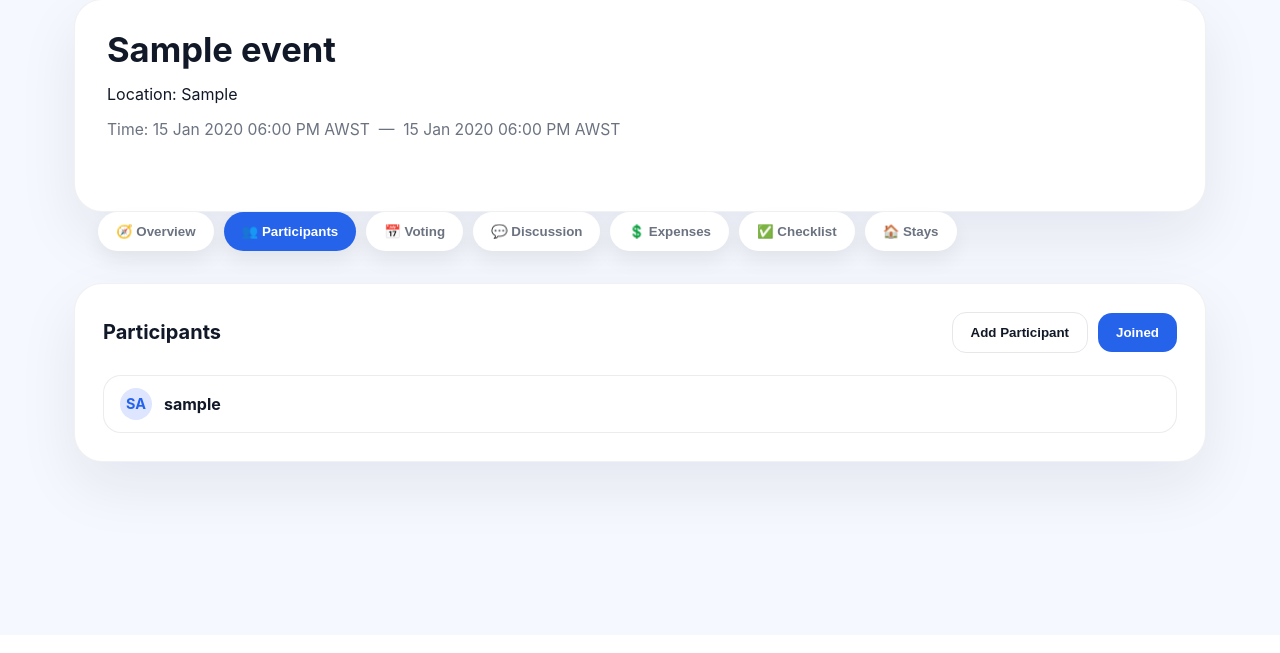
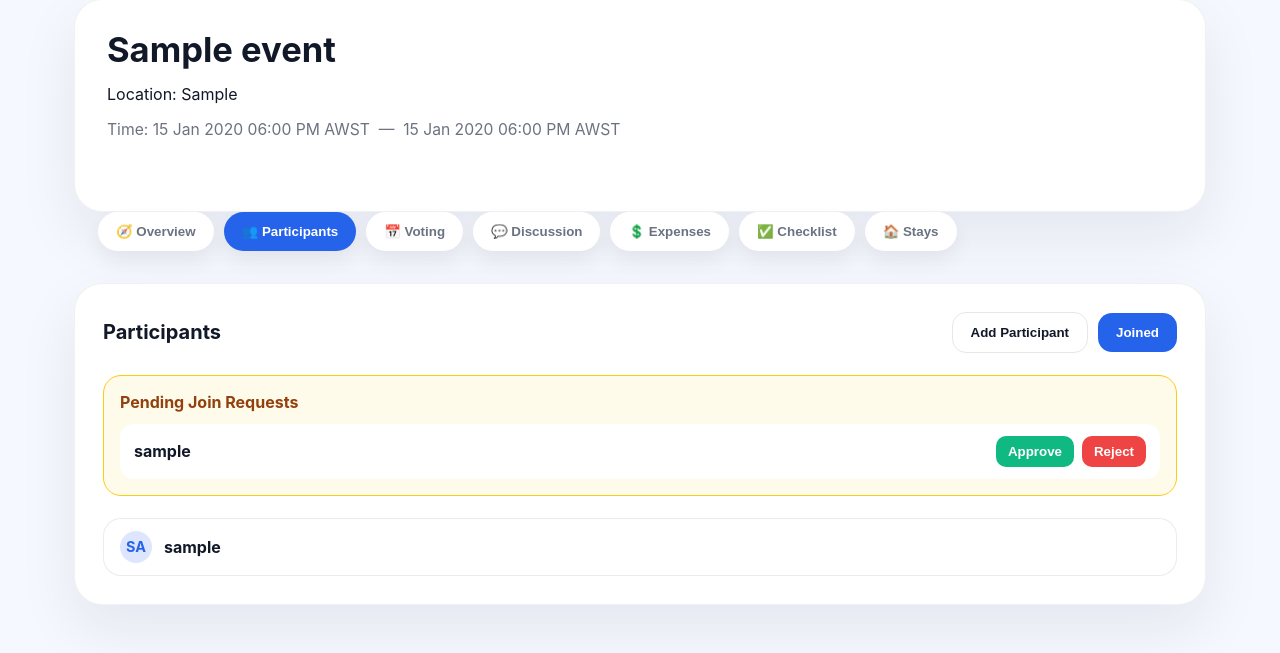
Before and after one commit to DanWiese/CITS3403_project, a Flask app: page /event-dashboard/1 in a window 1280 px wide, after a click on "👥 Participants". Shown: the part 165-818 px from the top of the page. Before the commit the page ends 676 px from the top, so only its background shows below. Run offline with Flask 3, Linux system fonts and the light colour scheme; the visitor is signed in with stand-in values (Sample User, id 1); data comes from the database, SQL or seed files in the repository; tables that the repository leaves empty hold one stand-in row (values such as "Sample post"); some libraries are stand-ins or nearby versions.

Commit message:
Invite token and sharing trials
Co-authored-by: Copilot <copilot@github.com>

```diff
--- a/app.py
+++ b/app.py
@@ -5,9 +5,11 @@ from werkzeug.security import generate_password_hash, check_password_hash
 from functools import wraps
 import json
 import os
+import secrets
 import socket
 from datetime import datetime, timezone
 from zoneinfo import ZoneInfo
+from sqlalchemy.exc import IntegrityError
 
 # Initialize Flask app
 app = Flask(__name__)
@@ -140,6 +142,27 @@ class EventDiscussionMessage(db.Model):
     event = db.relationship('Event', backref=db.backref('discussion_messages', lazy=True, cascade='all, delete-orphan'))
     user = db.relationship('User')
 
+
+class EventInviteToken(db.Model):
+    id = db.Column(db.Integer, primary_key=True)
+    event_id = db.Column(db.Integer, db.ForeignKey('event.id'), nullable=False)
+    token = db.Column(db.String(64), unique=True, nullable=False, index=True)
+    created_at = db.Column(db.DateTime, default=datetime.utcnow)
+    active = db.Column(db.Boolean, default=True, nullable=False)
+
+    event = db.relationship('Event', backref=db.backref('invite_tokens', lazy=True, cascade='all, delete-orphan'))
+
+
+class EventJoinRequest(db.Model):
+    id = db.Column(db.Integer, primary_key=True)
+    event_id = db.Column(db.Integer, db.ForeignKey('event.id'), nullable=False)
+    user_id = db.Column(db.Integer, db.ForeignKey('user.id'), nullable=False)
+    status = db.Column(db.String(20), default='pending', nullable=False)
+    created_at = db.Column(db.DateTime, default=datetime.utcnow)
+
+    event = db.relationship('Event', backref=db.backref('join_requests', lazy=True, cascade='all, delete-orphan'))
+    user = db.relationship('User')
+
 # Create tables
 with app.app_context():
     db.create_all()
@@ -165,6 +188,74 @@ def format_awst(dt):
 @app.template_filter('awst_datetime')
 def awst_datetime_filter(value):
     return format_awst(value)
+
+
+def get_or_create_event_invite(event):
+    invite = EventInviteToken.query.filter_by(event_id=event.id, active=True).order_by(EventInviteToken.created_at.desc()).first()
+    if invite is not None:
+        return invite
+
+    while True:
+        token = secrets.token_urlsafe(16)
+        invite = EventInviteToken(event_id=event.id, token=token)
+        db.session.add(invite)
+        try:
+            db.session.commit()
+            return invite
+        except IntegrityError:
+            db.session.rollback()
+
+
+def render_event_dashboard(event, active_tab='overview', allow_invite_access=False, invite_token=None):
+    participant = EventParticipant.query.filter_by(event_id=event.id, user_id=session['user_id']).first()
+    is_owner = event.user_id == session['user_id']
+
+    if event.is_private and not (is_owner or participant or allow_invite_access):
+        abort(403)
+
+    participants = EventParticipant.query.filter_by(event_id=event.id).order_by(EventParticipant.created_at.asc()).all()
+    vote_options = EventVoteOption.query.filter_by(event_id=event.id).order_by(EventVoteOption.created_at.asc()).all()
+    expenses = EventExpense.query.filter_by(event_id=event.id).order_by(EventExpense.created_at.asc()).all()
+    checklist_items = EventChecklistItem.query.filter_by(event_id=event.id).order_by(EventChecklistItem.created_at.asc()).all()
+    discussion_messages = EventDiscussionMessage.query.filter_by(event_id=event.id).order_by(EventDiscussionMessage.created_at.desc()).all()
+    expense_total = sum(expense.amount for expense in expenses)
+
+    user_vote = None
+    if vote_options:
+        user_vote = EventVote.query.join(EventVoteOption).filter(
+            EventVote.user_id == session['user_id'],
+            EventVoteOption.event_id == event.id
+        ).first()
+
+    pending_requests = []
+    if is_owner:
+        pending_requests = EventJoinRequest.query.filter_by(event_id=event.id, status='pending').order_by(EventJoinRequest.created_at.asc()).all()
+
+    invite_link = None
+    if is_owner:
+        invite = get_or_create_event_invite(event)
+        invite_token = invite.token
+        invite_link = get_share_url(f'/invite/{invite_token}')
+
+    return render_template(
+        'EVENT_DASHBOARD_FINAL.html',
+        username=session.get('username'),
+        event=event,
+        participants=participants,
+        vote_options=vote_options,
+        expenses=expenses,
+        expense_total=expense_total,
+        checklist_items=checklist_items,
+        discussion_messages=discussion_messages,
+        current_participant=participant,
+        current_vote=user_vote,
+        active_tab=active_tab,
+        share_url=invite_link,
+        invite_token=invite_token,
+        show_join_modal=allow_invite_access and event.is_private and not is_owner and participant is None,
+        pending_requests=pending_requests,
+        event_is_owner=is_owner,
+    )
 
 # ============ ROUTES ============
 
@@ -240,20 +331,35 @@ def signup():
 def dashboard():
     """Protected dashboard page"""
     user_id = session['user_id']
-    events = Event.query.filter_by(user_id=user_id).order_by(Event.start_datetime.asc()).all()
+    owned_events = Event.query.filter_by(user_id=user_id).all()
+    joined_events = (
+        Event.query
+        .join(EventParticipant, Event.id == EventParticipant.event_id)
+        .filter(EventParticipant.user_id == user_id, Event.user_id != user_id)
+        .all()
+    )
+
+    events_by_id = {}
+    for event in owned_events + joined_events:
+        event.is_owner = event.user_id == user_id
+        events_by_id[event.id] = event
+
+    events = sorted(events_by_id.values(), key=lambda event: event.start_datetime)
 
     now = datetime.utcnow()
     upcoming_count = sum(1 for event in events if event.start_datetime >= now)
     past_count = sum(1 for event in events if event.end_datetime < now)
 
-    rsvp_rows = (
-        db.session.query(EventParticipant.event_id, db.func.count(EventParticipant.id))
-        .join(Event, Event.id == EventParticipant.event_id)
-        .filter(Event.user_id == user_id, EventParticipant.user_id != user_id)
-        .group_by(EventParticipant.event_id)
-        .all()
-    )
-    event_rsvp_counts = {event_id: count for event_id, count in rsvp_rows}
+    visible_event_ids = list(events_by_id.keys())
+    event_rsvp_counts = {}
+    if visible_event_ids:
+        rsvp_rows = (
+            db.session.query(EventParticipant.event_id, db.func.count(EventParticipant.id))
+            .filter(EventParticipant.event_id.in_(visible_event_ids), EventParticipant.user_id != user_id)
+            .group_by(EventParticipant.event_id)
+            .all()
+        )
+        event_rsvp_counts = {event_id: count for event_id, count in rsvp_rows}
     total_rsvps = sum(event_rsvp_counts.values())
 
     stats = {
@@ -277,41 +383,16 @@ def dashboard():
 def event_dashboard(event_id):
     """Event-specific dashboard page"""
     event = Event.query.get_or_404(event_id)
-    participant = EventParticipant.query.filter_by(event_id=event.id, user_id=session['user_id']).first()
-    if event.is_private and event.user_id != session['user_id'] and not participant:
-        abort(403)
+    active_tab = request.args.get('tab', 'overview')
+    return render_event_dashboard(event, active_tab=active_tab)
 
-    participants = EventParticipant.query.filter_by(event_id=event.id).order_by(EventParticipant.created_at.asc()).all()
-    vote_options = EventVoteOption.query.filter_by(event_id=event.id).order_by(EventVoteOption.created_at.asc()).all()
-    expenses = EventExpense.query.filter_by(event_id=event.id).order_by(EventExpense.created_at.asc()).all()
-    checklist_items = EventChecklistItem.query.filter_by(event_id=event.id).order_by(EventChecklistItem.created_at.asc()).all()
-    discussion_messages = EventDiscussionMessage.query.filter_by(event_id=event.id).order_by(EventDiscussionMessage.created_at.desc()).all()
-    expense_total = sum(expense.amount for expense in expenses)
 
-    user_vote = None
-    if vote_options:
-        user_vote = EventVote.query.join(EventVoteOption).filter(
-            EventVote.user_id == session['user_id'],
-            EventVoteOption.event_id == event.id
-        ).first()
-
+@app.route('/invite/<string:token>')
+@login_required
+def invite_event(token):
+    invite = EventInviteToken.query.filter_by(token=token, active=True).first_or_404()
     active_tab = request.args.get('tab', 'overview')
-    share_url = get_share_url(f'/event-dashboard/{event_id}')
-    return render_template(
-        'EVENT_DASHBOARD_FINAL.html',
-        username=session.get('username'),
-        event=event,
-        participants=participants,
-        vote_options=vote_options,
-        expenses=expenses,
-        expense_total=expense_total,
-        checklist_items=checklist_items,
-        discussion_messages=discussion_messages,
-        current_participant=participant,
-        current_vote=user_vote,
-        active_tab=active_tab,
-        share_url=share_url,
-    )
+    return render_event_dashboard(invite.event, active_tab=active_tab, allow_invite_access=True, invite_token=token)
 
 
 @app.route('/events/new')
@@ -405,6 +486,60 @@ def join_event(event_id):
         new_participant = EventParticipant(event_id=event.id, user_id=session['user_id'])
         db.session.add(new_participant)
         db.session.commit()
+    return redirect(url_for('event_dashboard', event_id=event.id, tab='participants'))
+
+
+@app.route('/invite/<string:token>/request-join', methods=['POST'])
+@login_required
+def request_join_event(token):
+    invite = EventInviteToken.query.filter_by(token=token, active=True).first_or_404()
+    event = invite.event
+    participant = EventParticipant.query.filter_by(event_id=event.id, user_id=session['user_id']).first()
+    if participant or event.user_id == session['user_id']:
+        return jsonify({'success': False, 'message': 'You are already a participant.'}), 400
+
+    existing_request = EventJoinRequest.query.filter_by(event_id=event.id, user_id=session['user_id']).first()
+    if existing_request and existing_request.status == 'pending':
+        return jsonify({'success': False, 'message': 'Join request already pending.'}), 400
+
+    if existing_request is None:
+        existing_request = EventJoinRequest(event_id=event.id, user_id=session['user_id'], status='pending')
+        db.session.add(existing_request)
+    else:
+        existing_request.status = 'pending'
+
+    db.session.commit()
+    return jsonify({'success': True, 'message': 'Request sent to host.'}), 200
+
+
+@app.route('/event-dashboard/<int:event_id>/join-requests/<int:request_id>/approve', methods=['POST'])
+@login_required
+def approve_join_request(event_id, request_id):
+    event = Event.query.get_or_404(event_id)
+    if event.user_id != session['user_id']:
+        abort(403)
+
+    join_request = EventJoinRequest.query.filter_by(id=request_id, event_id=event.id).first_or_404()
+    join_request.status = 'approved'
+
+    participant = EventParticipant.query.filter_by(event_id=event.id, user_id=join_request.user_id).first()
+    if participant is None:
+        db.session.add(EventParticipant(event_id=event.id, user_id=join_request.user_id))
+
+    db.session.commit()
+    return redirect(url_for('event_dashboard', event_id=event.id, tab='participants'))
+
+
+@app.route('/event-dashboard/<int:event_id>/join-requests/<int:request_id>/reject', methods=['POST'])
+@login_required
+def reject_join_request(event_id, request_id):
+    event = Event.query.get_or_404(event_id)
+    if event.user_id != session['user_id']:
+        abort(403)
+
+    join_request = EventJoinRequest.query.filter_by(id=request_id, event_id=event.id).first_or_404()
+    join_request.status = 'rejected'
+    db.session.commit()
     return redirect(url_for('event_dashboard', event_id=event.id, tab='participants'))
 
 
--- /dev/null
+++ b/static/inviteparticipants.js
@@ -0,0 +1,74 @@
+/**
+ * Participant Invite Management
+ * Handles sharing event links and invitation workflows
+ */
+
+async function shareEventInvite() {
+    const discussion = document.getElementById('discussion');
+    const inviteUrl = discussion.dataset.shareUrl || window.location.href;
+
+    if (navigator.share) {
+        try {
+            await navigator.share({
+                title: 'Join my event on Shindig',
+                text: 'Use this link to join the event:',
+                url: inviteUrl,
+            });
+            return;
+        } catch (error) {
+            // Fall back to clipboard if share is cancelled or unsupported in this context.
+        }
+    }
+
+    if (navigator.clipboard && navigator.clipboard.writeText) {
+        try {
+            await navigator.clipboard.writeText(inviteUrl);
+            alert('Invite link copied. Share it with participants.');
+            return;
+        } catch (error) {
+            // Fall through to prompt fallback.
+        }
+    }
+
+    prompt('Copy this invite link:', inviteUrl);
+}
+
+function closeJoinModal() {
+    const joinModal = document.getElementById('joinModal');
+    if (joinModal) {
+        joinModal.classList.remove('show');
+    }
+}
+
+async function submitJoinRequest() {
+    const discussion = document.getElementById('discussion');
+    const token = discussion ? discussion.dataset.inviteToken : '';
+    const requestUrl = discussion ? discussion.dataset.requestUrl : '';
+
+    if (!token || !requestUrl) {
+        alert('This invite link is missing request details.');
+        return;
+    }
+
+    try {
+        const response = await fetch(requestUrl, {
+            method: 'POST',
+            headers: {
+                'Content-Type': 'application/json'
+            }
+        });
+
+        const result = await response.json();
+
+        if (!response.ok || !result.success) {
+            alert(result.message || 'Unable to send join request.');
+            return;
+        }
+
+        alert('Request sent to the host. You will be added after approval.');
+        closeJoinModal();
+    } catch (error) {
+        console.error('Failed to send join request:', error);
+        alert('Unable to send join request.');
+    }
+}
--- a/templates/EVENT_DASHBOARD_FINAL.html
+++ b/templates/EVENT_DASHBOARD_FINAL.html
@@ -416,6 +416,123 @@
             white-space: pre-wrap;
             line-height: 1.5;
         }
+
+        .join-modal {
+            display: none;
+            position: fixed;
+            inset: 0;
+            background: rgba(15, 23, 42, 0.58);
+            z-index: 1000;
+            align-items: center;
+            justify-content: center;
+            padding: 24px;
+        }
+
+        .join-modal.show {
+            display: flex;
+        }
+
+        .join-modal-content {
+            background: white;
+            border-radius: 24px;
+            max-width: 460px;
+            width: 100%;
+            padding: 28px;
+            box-shadow: 0 24px 60px rgba(15, 23, 42, 0.22);
+            text-align: center;
+        }
+
+        .join-modal-content h2 {
+            margin: 0 0 12px;
+            font-size: 1.4rem;
+        }
+
+        .join-modal-content p {
+            margin: 0;
+            color: var(--muted);
+            line-height: 1.6;
+        }
+
+        .join-modal-actions {
+            display: flex;
+            gap: 12px;
+            margin-top: 24px;
+        }
+
+        .join-modal-actions button {
+            flex: 1;
+            border: none;
+            border-radius: 14px;
+            padding: 12px 16px;
+            font-weight: 700;
+            cursor: pointer;
+        }
+
+        .btn-cancel {
+            background: #e5e7eb;
+            color: var(--text);
+        }
+
+        .btn-request {
+            background: var(--accent);
+            color: white;
+        }
+
+        .pending-requests {
+            margin-bottom: 22px;
+            padding: 16px;
+            border-radius: 18px;
+            background: #fffbeb;
+            border: 1px solid #facc15;
+        }
+
+        .pending-requests h3 {
+            margin: 0 0 12px;
+            font-size: 1rem;
+            color: #92400e;
+        }
+
+        .request-item {
+            display: flex;
+            align-items: center;
+            justify-content: space-between;
+            gap: 12px;
+            padding: 12px 14px;
+            background: white;
+            border-radius: 14px;
+            margin-bottom: 10px;
+        }
+
+        .request-item:last-child {
+            margin-bottom: 0;
+        }
+
+        .request-user {
+            font-weight: 700;
+        }
+
+        .request-actions {
+            display: flex;
+            gap: 8px;
+        }
+
+        .request-actions button {
+            border: none;
+            border-radius: 10px;
+            padding: 8px 12px;
+            font-weight: 700;
+            cursor: pointer;
+        }
+
+        .btn-approve {
+            background: #10b981;
+            color: white;
+        }
+
+        .btn-reject {
+            background: #ef4444;
+            color: white;
+        }
     </style>
 </head>
 <body>
@@ -430,6 +547,17 @@
             </svg>
         </span>
         <span class="brand-name">Shindig</span>
+    </div>
+
+    <div id="joinModal" class="join-modal{% if show_join_modal %} show{% endif %}">
+        <div class="join-modal-content">
+            <h2>Request to join</h2>
+            <p>This is a private event. Send a request to the host and wait for approval.</p>
+            <div class="join-modal-actions">
+                <button type="button" class="btn-cancel" onclick="closeJoinModal()">Cancel</button>
+                <button type="button" class="btn-request" onclick="submitJoinRequest()">Send Request</button>
+            </div>
+        </div>
     </div>
 
     <div class="page-shell">
@@ -470,15 +598,41 @@
         <div id="participants" class="card tab-content {% if active_tab == 'participants' %}active{% endif %}">
             <div class="section-heading">
                 <h2>Participants</h2>
+                {% if event_is_owner %}
                 <div class="participants-actions">
                     <button class="button-secondary" type="button" onclick="shareEventInvite()">Add Participant</button>
                     <form method="post" action="{{ url_for('join_event', event_id=event.id) }}">
-                        <button class="button-primary" type="submit">
-                            {% if current_participant %}Joined{% else %}Join Event{% endif %}
-                        </button>
+                        <button class="button-primary" type="submit">Joined</button>
                     </form>
                 </div>
+                {% elif not event.is_private or current_participant %}
+                <form method="post" action="{{ url_for('join_event', event_id=event.id) }}">
+                    <button class="button-primary" type="submit">
+                        {% if current_participant %}Joined{% else %}Join Event{% endif %}
+                    </button>
+                </form>
+                {% endif %}
             </div>
+
+            {% if event_is_owner and pending_requests %}
+            <div class="pending-requests">
+                <h3>Pending Join Requests</h3>
+                {% for req in pending_requests %}
+                <div class="request-item">
+                    <span class="request-user">{{ req.user.username }}</span>
+                    <div class="request-actions">
+                        <form method="post" action="{{ url_for('approve_join_request', event_id=event.id, request_id=req.id) }}">
+                            <button type="submit" class="btn-approve">Approve</button>
+                        </form>
+                        <form method="post" action="{{ url_for('reject_join_request', event_id=event.id, request_id=req.id) }}">
+                            <button type="submit" class="btn-reject">Reject</button>
+                        </form>
+                    </div>
+                </div>
+                {% endfor %}
+            </div>
+            {% endif %}
+
             {% if participants %}
             <div class="participant-list">
                 {% for participant in participants %}
@@ -586,7 +740,7 @@
             {% endif %}
         </div>
 
-        <div id="discussion" class="card tab-content {% if active_tab == 'discussion' %}active{% endif %}" data-event-id="{{ event.id }}">
+        <div id="discussion" class="card tab-content {% if active_tab == 'discussion' %}active{% endif %}" data-event-id="{{ event.id }}" data-share-url="{{ share_url or '' }}" data-invite-token="{{ invite_token or '' }}" data-request-url="{{ url_for('request_join_event', token=invite_token) if invite_token else '' }}">
             <div class="section-heading">
                 <h2>Discussion</h2>
                 <form id="discussionForm" method="post" action="{{ url_for('add_discussion_message', event_id=event.id) }}" class="inline-form" style="margin-bottom: 0;">
@@ -622,6 +776,7 @@
         </div>
 
     <script src="https://cdn.socket.io/4.7.5/socket.io.min.js"></script>
+    <script src="{{ url_for('static', filename='inviteparticipants.js') }}"></script>
     <script>
         // Get event ID from data attribute (avoids template syntax in JavaScript)
         const currentEventId = parseInt(document.getElementById('discussion').dataset.eventId, 10);
@@ -681,35 +836,6 @@
             document.getElementById(tabName).classList.add('active');
             button.classList.add('active');
         }
-
-        async function shareEventInvite() {
-            const inviteUrl = "{{ share_url }}";
-
-            if (navigator.share) {
-                try {
-                    await navigator.share({
-                        title: 'Join my event on Shindig',
-                        text: 'Use this link to join the event:',
-                        url: inviteUrl,
-                    });
-                    return;
-                } catch (error) {
-                    // Fall back to clipboard if share is cancelled or unsupported in this context.
-                }
-            }
-
-            if (navigator.clipboard && navigator.clipboard.writeText) {
-                try {
-                    await navigator.clipboard.writeText(inviteUrl);
-                    alert('Invite link copied. Share it with participants.');
-                    return;
-                } catch (error) {
-                    // Fall through to prompt fallback.
-                }
-            }
-
-            prompt('Copy this invite link:', inviteUrl);
-        }
     </script>
 
 </body>
--- a/templates/dashboard.html
+++ b/templates/dashboard.html
@@ -212,6 +212,7 @@
               <svg width="14" height="14" viewBox="0 0 24 24" fill="none" stroke="currentColor" stroke-width="2"><path d="M17 21v-2a4 4 0 00-4-4H5a4 4 0 00-4 4v2"/><circle cx="9" cy="7" r="4"/></svg>
               {{ event_rsvp_counts.get(event.id, 0) }} RSVPs
             </div>
+            {% if event.is_owner %}
             <div class="card-actions">
               <button class="action-btn" title="Edit" type="button">
                 <svg width="13" height="13" viewBox="0 0 24 24" fill="none" stroke="currentColor" stroke-width="2" stroke-linecap="round"><path d="M11 4H4a2 2 0 00-2 2v14a2 2 0 002 2h14a2 2 0 002-2v-7"/><path d="M18.5 2.5a2.121 2.121 0 013 3L12 15l-4 1 1-4 9.5-9.5z"/></svg>
@@ -220,6 +221,7 @@
                 <svg width="13" height="13" viewBox="0 0 24 24" fill="none" stroke="currentColor" stroke-width="2" stroke-linecap="round"><polyline points="3 6 5 6 21 6"/><path d="M19 6l-1 14H6L5 6"/><path d="M10 11v6M14 11v6"/><path d="M9 6V4h6v2"/></svg>
               </button>
             </div>
+            {% endif %}
           </div>
         </div>
       </a>
```
